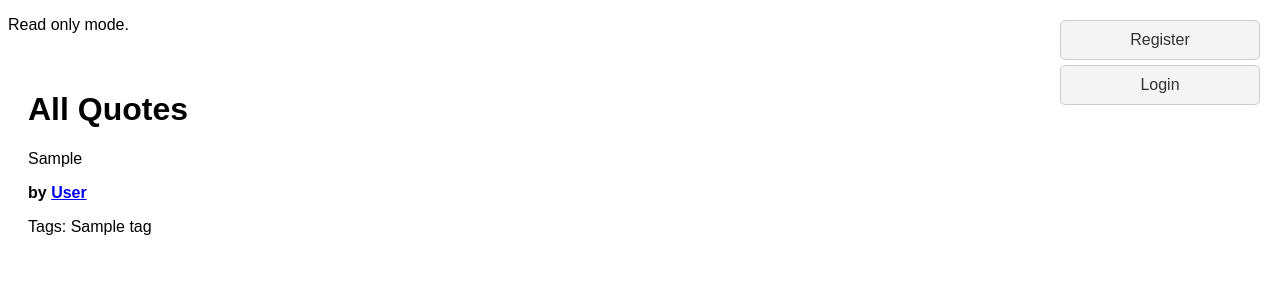
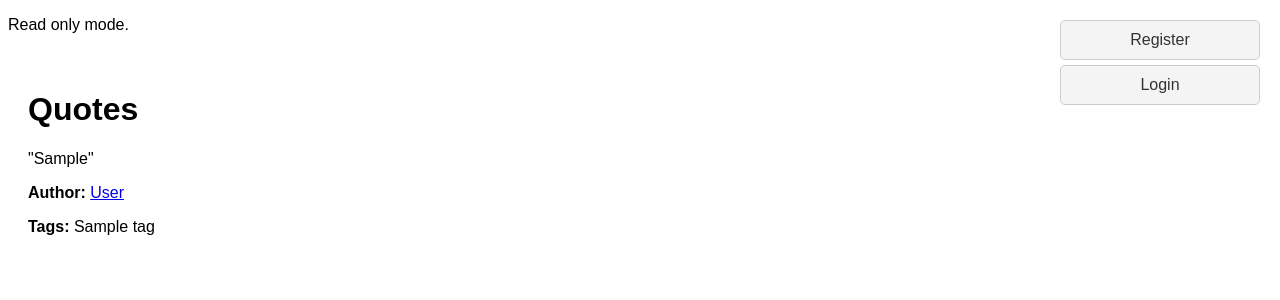
Before and after one commit to Yuliia-Vogel/Python_WEB_ht10, a Django app: page /quotes/ in a window 1280 px wide. Shown: the top 300 px of the page. Run offline with Django 5.2, Linux system fonts and the light colour scheme; tables that the repository leaves empty hold one stand-in row (values such as "Sample post").

Commit message:
final-changes-added

```diff
--- a/hw10_project/quotes/templates/quotes/quote_list.html
+++ b/hw10_project/quotes/templates/quotes/quote_list.html
@@ -3,36 +3,38 @@
 {% block title %}Quotes List{% endblock %}
 
 {% block content %}
-<h1>All Quotes</h1>
+    <h1>Quotes</h1>
     {% for quote in quotes %}
-    <div class="quote">
-        <p>{{ quote.quote }}</p>
-        <p><strong> by <a href="{% url 'author_detail' quote.author.id %}">{{ quote.author.fullname }} </a></strong></p>
-        <p>Tags:
+        <div class="quote-box">
+            <p>"{{ quote.quote }}"</p>
+            <p><strong>Author:</strong> <a href="{% url 'author_detail' quote.author.id %}">{{ quote.author.fullname }}</a></p>
+            <p><strong>Tags:</strong>
                 {% for tag in quote.tags.all %}
-                {{ tag.name }}{% if not forloop.last %}, {% endif %}
+                    <span class="tag">{{ tag.name }}</span>
                 {% endfor %}
             </p>
         </div>
     {% endfor %}
 {% endblock %}
 
+{% block extra_styles %}
 <style>
     .quote-box {
-        border: 1px solid #ccc;
-        padding: 15px;
-        margin-bottom: 20px;
-        border-radius: 5px;
-        background-color: #f9f9f9;
+        border: 2px solid #ccc !important;
+        padding: 15px !important;
+        margin-bottom: 20px !important;
+        border-radius: 5px !important;
+        background-color: #f9f9f9 !important;
     }
     .quote-box p {
-        margin: 5px 0;
+        margin: 5px 0 !important;
     }
     .quote-box .tag {
-        display: inline-block;
-        background-color: #e2e2e2;
-        border-radius: 3px;
-        padding: 2px 5px;
-        margin-right: 5px;
+        display: inline-block !important;
+        background-color: #e2e2e2 !important;
+        border-radius: 3px !important;
+        padding: 2px 5px !important;
+        margin-right: 5px !important;
     }
 </style>
+{% endblock %}
```
Also changed, not shown: hw10_project/quotes/templates/quotes/quote_list1.html (added, +39 -0 lines), README.md. Lines whose indentation alone changed are shown as unchanged.
